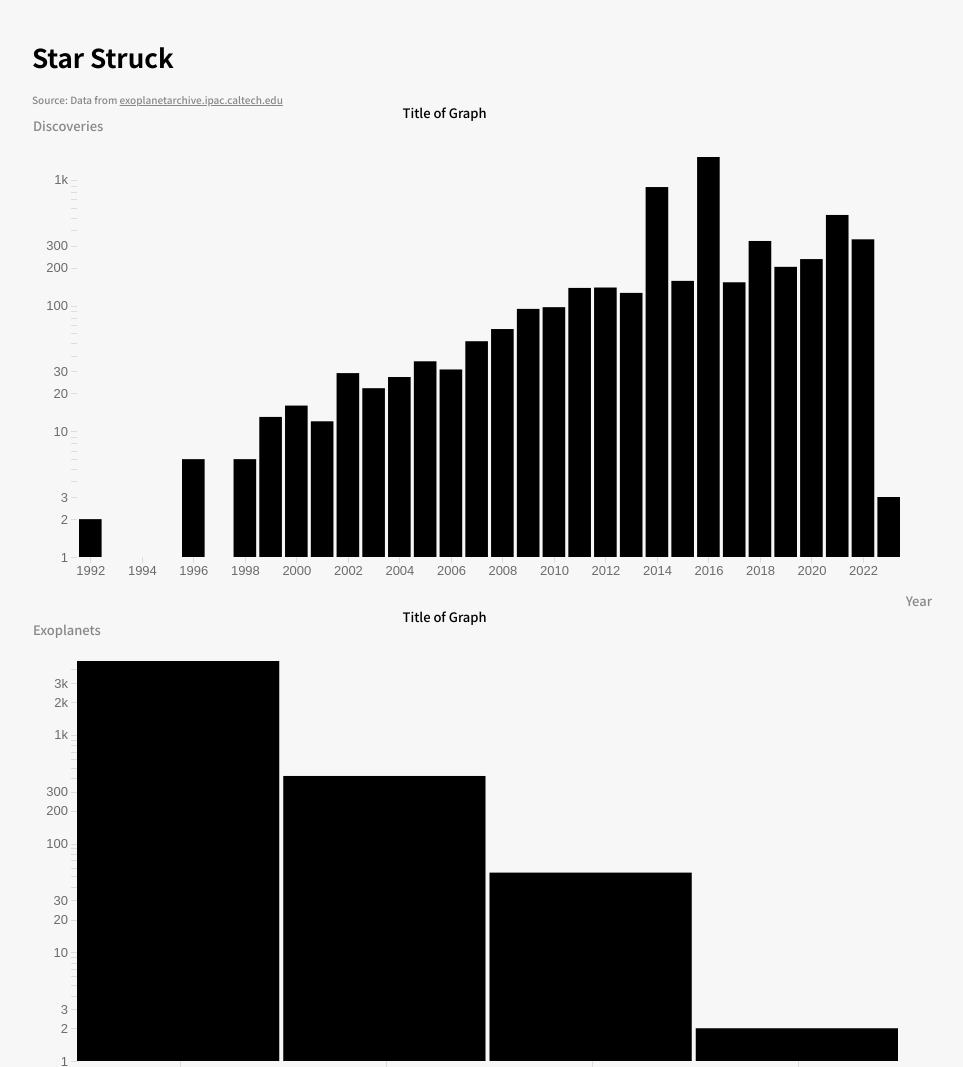
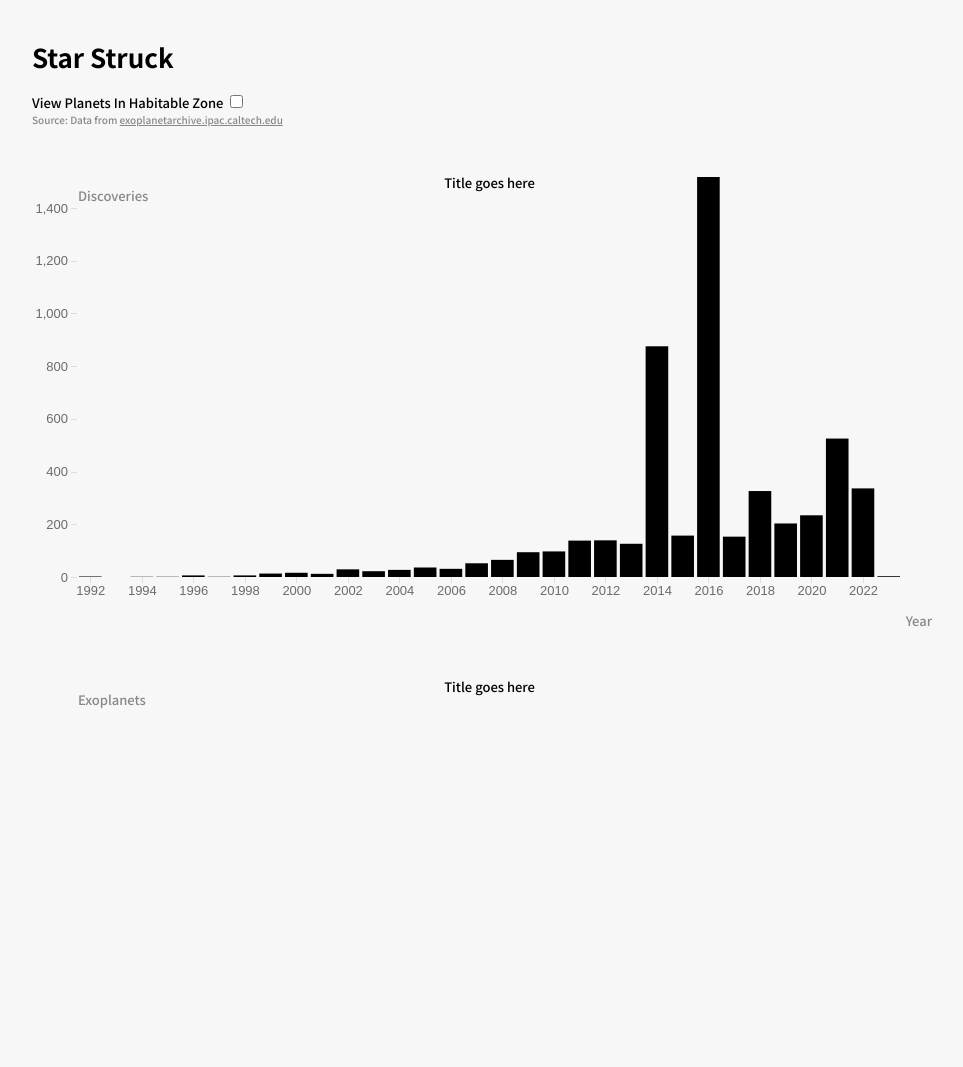
Before and after one commit to canthony224/UCVIS_Project1, a plain HTML site: page index.html in a window 1280 px wide. Shown: the top 1067 px of the page, without its empty margins (6-969 px from the left). Drawn offline with Linux system fonts and the light colour scheme.

Commit message:
I give up

```diff
--- a/index.html
+++ b/index.html
@@ -14,6 +14,8 @@
 </head>
 <body>
     <h1>Star Struck</h1>
+    <label for="viewhabit">View Planets In Habitable Zone</label>
+    <input type="checkbox" id="viewHabit">
     <div class="source">
         Source: Data from <a href="exoplanetarchive.ipac.caltech.edu">exoplanetarchive.ipac.caltech.edu</a>
     </div>
--- a/js/barchart.js
+++ b/js/barchart.js
@@ -19,9 +19,10 @@ class BarChart {
       this.yLabel = _config.yLabel
       this.xLabelText = _config.xLabelText
       this.yLabelText = _config.yLabelText
-      this.scale = _config.scale
-      this.title = _config.title
+      this.scale = _config.scale || 'category'
+      this.title = _config.title || "Title goes here"
       this.showHabit = _config.showHabit
+      this.colorPalet = _config.colorPalet || ['#f55d50', "#00b1b0","#fec84d","#e42256","#5b5b5b",'#f1e8d2',"#4c6a87","#91e3f0","#33a02c","#d9d9d9","#bc80bd"]
       this.initVis();
     }
 
@@ -31,45 +32,57 @@ class BarChart {
     this.width = this.config.containerWidth - this.config.margin.left - this.config.margin.right;
     this.height = this.config.containerHeight - this.config.margin.top - this.config.margin.bottom;
 
-    console.log("generating bar chart",this.data)
 
-
+    console.log("generating bar chart",this.data,this.showHabit)
     // Construct scales, axes, and formats.
+    let xDomain,xRange;
+    let yDomain,yRange;
     if (this.scale == 'time'){
-      const xDomain = d3.extent(this.data,d => { return new Date(d[0], 0, 1)})
-      const xRange = [this.width/this.data.size/2, this.width-this.width/this.data.size/2]
+      xDomain = d3.extent(this.data,d => { return new Date(d[0], 0, 1)})
+      xRange = [this.width/this.data.size/2, this.width-this.width/this.data.size/2]
       this.xScale = d3.scaleTime(xDomain, xRange)
       console.log(xDomain,xRange)
     }else if (this.scale == 'category'){
-      const xDomain = d3.map(this.data,function(d) {return d[0]; });
-      const xRange = [0, this.width]
+      xDomain = d3.map(this.data,function(d) {return d[0]; });
+      xRange = [0, this.width]
       this.xScale = d3.scaleBand(xDomain,xRange)
       console.log(xDomain,xRange)
-      console.log(this.xScale('G'),this.xScale('F'))
+
+    this.habitScale = d3.scaleBand()
+    .domain(['-1','0','1'])
+    .range([0,this.xScale.bandwidth()]);
+    //.padding
     }
 
     //.domain(xDomain)
     //.range(xRange)
     //const xzScale = d3.scaleBand(zDomain, [0, xScale.bandwidth()]).padding(zPadding);
-    let yDomain = [0,d3.max(this.data,d=>{
+    yDomain = [0,d3.max(this.data,d=>{
       // if self.showHabit??
 
       return d[1].get('total')
     })] // posibly reverse??
-    let yRange = [this.height,0]
+    yRange = [this.height,0]
     if (yDomain[1] - yDomain[0] > 1000) { // if obver 1k difference switch to log scale
-        yDomain[0] = 1
-        this.yScale = d3.scaleLog(yDomain, yRange)
+        yDomain[0] = 0
+        this.yScale = d3.scaleLinear(yDomain, yRange)
     }else{
         this.yScale = d3.scaleLinear(yDomain, yRange).nice();
     }
-    console.log('Ydom',yDomain,yRange)
 
-    //const zScale = d3.scaleOrdinal(zDomain, colors);
+
+    // Set up habit scale TODO: only when not time because ye
+
+
+    // set up colors custom or not
+    this.colorScale = d3.scaleOrdinal()
+    .domain(xDomain)
+    .range(this.colorPalet);
+
     this.xAxis = d3.axisBottom(this.xScale)
     //.tickFormat();
     this.yAxis = d3.axisLeft(this.yScale)
-    .ticks(null,"~s")
+    .ticks(null,">,~d")
 
     this.svg = d3.select(this.config.parentElement)
         .attr('width', this.config.containerWidth)
@@ -98,7 +111,7 @@ class BarChart {
         .style('text-anchor', 'end')
         .text(this.xLabelText);
 
-    this.svg.append('text')
+    this.chart.append('text')
         .attr('class', 'axis-title')
         .attr('x', 1)
         .attr('y', 15)
@@ -107,15 +120,73 @@ class BarChart {
 
 
     // chart title
-    this.svg.append("text")
+    this.chart.append("text")
     .attr("x", this.width / 2 )
     .attr("y", 11)
     .style("text-anchor", "middle")
-    .text("Title of Graph");
+    .text(this.title);
   }
 
   updateVis(){
     // TODO: make mouse change onhover with elements to click
+    //console.log("updating chart",this)
+    if (this.showHabit) {
+
+
+    this.bars = this.chart
+      .append('g')
+      .selectAll('.bars')
+      .data(this.data)
+      .join("rect")
+      .attr('class', 'bar')
+      .attr('x', (d) => {
+        console.log("set x",d)
+        let xOrigin = this.xScale(d[0])
+        let zShift = this.
+        this.xScale(d.data.xDomain) - 20})
+      .attr('width',40)
+      .attr('y', (d) => {
+        console.log(d)
+        return this.yScale(d[1])
+      })
+
+      .attr('height', (d) =>{
+        console.log(d[1],d[0],this.yScale(d[0]))
+        console.log("height?",this.yScale(d[1]) -  this.yScale(d[0]))
+      })
+      .style('fill', (d) =>{
+        console.log("seting color",d.key)
+        return "#efefef"
+      })
+      /*
+        .attr('class', 'bar')
+        .attr("x", d => {
+          //console.log(this.xScale(d[this.xLabel]))
+          if (this.scale == 'time'){
+            let xDate = new Date(d[0], 0, 1)
+            return this.xScale(xDate) - (this.width/this.data.size/2) +2;
+          }else if (this.scale == 'category'){
+            return this.xScale(d.data.xDomain);
+          }
+          //return this.xScale(d[this.xLabel]) -2
+        })
+        .attr("y", d => {
+            return this.yScale(d[1])
+        })
+        .attr("width", d => {
+          return this.width / this.data.size - 4
+        })
+        .attr("height", (d) => {
+          let scaledHeight = this.yScale(d[0]) - this.yScale(d[1])
+          return scaledHeight
+        })
+
+        /*.attr("fill", (d,i) => {
+          //console.log('color', d[1],i)
+          return '#00000'
+        } ); //color??*/
+
+    } else{
       this.bars = this.chart.selectAll('.bar')
       .data(this.data)
       .join("rect")
@@ -152,7 +223,7 @@ class BarChart {
         .attr("fill", d => {
           return '#00000'
         } ); //color??
-
+      }
 
       this.bars
       .on('mouseover', (event,d) => {
--- a/js/main.js
+++ b/js/main.js
@@ -2,6 +2,9 @@
  * Load data from CSV file asynchronously and render scatter plot
  */
 let data, scatterplot, barchart, viewHabitable;
+let all_barcharts = []
+
+
 d3.csv('data/exoplanets.csv')
   .then(_data => {
     data = _data;
@@ -140,7 +143,7 @@ d3.csv('data/exoplanets.csv')
       'scale': 'category',
       'containerWidth': 900,
       'containerHeight': 500,
-      'showHabit': false
+      'showHabit': true
     },groupByStarType)
 
 
@@ -181,17 +184,33 @@ d3.csv('data/exoplanets.csv')
     planetsPerPlanet.updateVis();
     planetsPerStarType.updateVis();
     planetsPerDiscMethod.updateVis();
+    all_barcharts.push(discoveryPerYear,planetsPerStar,planetsPerStarType,planetsPerDiscMethod)
     //scatterplot.updateVis();
     //lineChart.updateVis()
+
   })
+  .catch(error => console.error(error));
+  // paired ["#a6cee3","#1f78b4","#b2df8a","#33a02c","#fb9a99","#e31a1c","#fdbf6f","#ff7f00","#cab2d6","#6a3d9a","#ffff99","#b15928"]
+  // set3 ["#8dd3c7","#ffffb3","#bebada","#fb8072","#80b1d3","#fdb462","#b3de69","#fccde5","#d9d9d9","#bc80bd","#ccebc5","#ffed6f"]
+  // custom ['#f55d50', "#00b1b0","#fec84d","#e42256","#5b5b5b",'#f1e8d2',"#4c6a87","#91e3f0","#33a02c","#d9d9d9","#bc80bd"]
+  function updateAllChartData(column,value)  { // sets value of chart and updates it
+    all_barcharts.forEach(chart => {
+      chart[column] = value
+      chart.updateVis()
 
-
-  .catch(error => console.error(error));
-
+    });
+  }
 
 /**
  * Event listener: use color legend as filter
  */
+
+d3.selectAll('#viewHabit').on('click', function(e) {
+  let checked = e.target.checked;
+  console.log("chang habit",checked);
+  updateAllChartData('showHabit',checked) // change to selected state
+});
+
 d3.selectAll('.legend-btn').on('click', function() {
   // Toggle 'inactive' class
   d3.select(this).classed('inactive', !d3.select(this).classed('inactive'));
```
Lines whose indentation alone changed are shown as unchanged.
